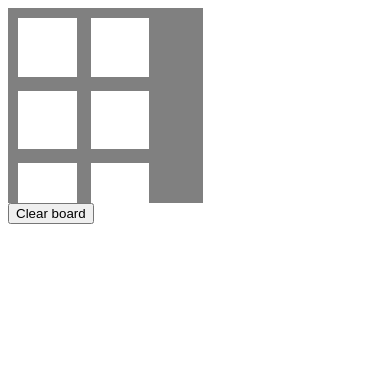
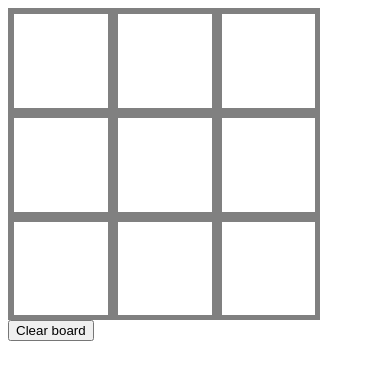
Before and after one commit to jls47/tictactoe, a plain HTML site: page index.html in a window 390 px wide. Drawn offline with nearby package versions, Linux system fonts and the light colour scheme.

Commit message:
responsive-ish

```diff
--- a/index.html
+++ b/index.html
@@ -2,6 +2,7 @@
 <head>
     <title>Tic Tac Toe: A Simple Version</title>
     <link rel = "stylesheet" type="text/css" href="main.css">
+    <meta name="viewport" content="width=device-width" />
 </head>
 
 <body>
--- a/main.css
+++ b/main.css
@@ -1,3 +1,5 @@
+
+
 .board{
     background: grey;
     width: 50vw;
@@ -9,6 +11,21 @@
     height: 30%;
     display: inline-block;
     background: white;
-    margin-left: 10px;
-    margin-top: 10px;
+    margin-left: 2%;
+    margin-top: 2%;
 }
+
+@media only screen and (max-width: 700px) {
+    .board{
+        width: 80vw;
+        height: 80vw;
+    }
+    .box{
+        width: 30%;
+        height: 30%;
+        display: inline-block;
+        background: white;
+        margin-left: 2%;
+        margin-top: 2%;
+    }
+}
--- a/main.js
+++ b/main.js
@@ -6,6 +6,7 @@ var game = function(){
             if(turn % 2 != 0){
                 //$('#'+id).prepend("<img src='x.png'/>")
                 $('#'+id).css("background-image", 'url("x.png")')
+                $('#'+id).css("background-size", "cover")
                 turn += 1;
                 var oldx = localStorage.getItem("xspaces");
                 if( oldx === null){
@@ -17,6 +18,7 @@ var game = function(){
             }else{
                 //$('#'+id).prepend("<img src='o.png'/>")
                 $('#'+id).css("background-image", 'url("o.png")')
+                $('#'+id).css("background-size", "cover")
                 turn += 1;
                 var oldo = localStorage.getItem("ospaces")
                 if( oldo === null){
```
